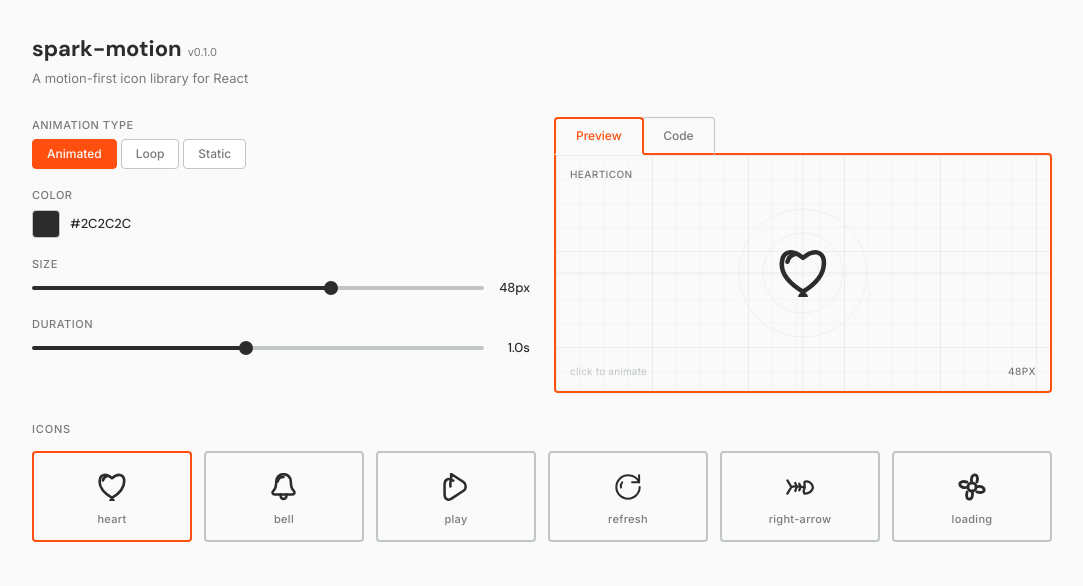
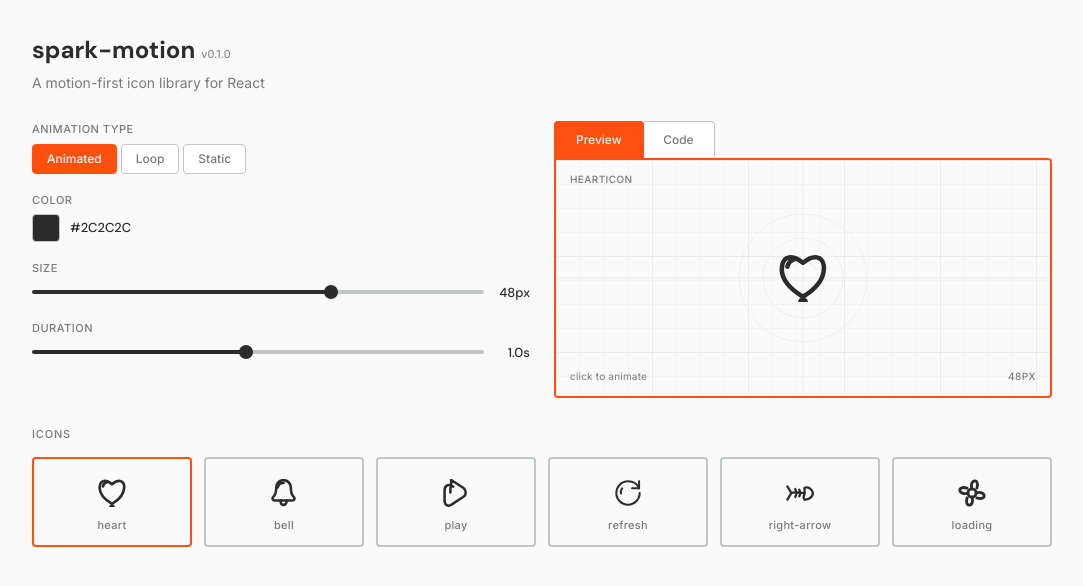
Before and after one commit to ImJelly02/spark-motion, a React (Vite) app: page / in a window 1280 px wide. Shown: the top 586 px of the page, without its empty margins (98-1181 px from the left). Built offline with nearby package versions, Linux system fonts and the light colour scheme.

Commit message:
small tweaks on preview area

```diff
--- a/src/playground/App.tsx
+++ b/src/playground/App.tsx
@@ -47,7 +47,7 @@ export function PlaygroundApp() {
             <h1
               style={{
                 fontFamily: "'DM Sans', sans-serif",
-                fontSize: '22px',
+                fontSize: '24px',
                 fontWeight: 700,
                 margin: 0,
                 color: '#2C2C2C',
@@ -66,7 +66,7 @@ export function PlaygroundApp() {
               v0.1.0
             </span>
           </div>
-          <p style={{ margin: 0, fontSize: '13px', color: '#7a7a7a' }}>
+          <p style={{ margin: 0, fontSize: '14px', color: '#7a7a7a' }}>
             A motion-first icon library for React
           </p>
         </header>
@@ -91,14 +91,14 @@ export function PlaygroundApp() {
           {/* Right: Tabbed preview / code */}
           <div style={{ display: 'flex', flexDirection: 'column', minWidth: 0 }}>
             {/* Tab bar */}
-            <div style={{ display: 'flex', marginBottom: '-2px', position: 'relative', zIndex: 2 }}>
+            <div style={{ display: 'flex', marginBottom: '-1px', position: 'relative', zIndex: 2 }}>
               <button
                 style={{
                   ...tabBase,
                   border: activeTab === 'preview' ? '2px solid #FF4F0F' : '1.5px solid #BFC6C4',
-                  borderBottom: activeTab === 'preview' ? '2px solid #FAFAFA' : '1.5px solid #BFC6C4',
-                  color: activeTab === 'preview' ? '#FF4F0F' : '#7a7a7a',
-                  background: activeTab === 'preview' ? '#FAFAFA' : 'transparent',
+                  borderBottom: activeTab === 'preview' ? '2px solid #FF4F0F' : '1.5px solid #BFC6C4',
+                  color: activeTab === 'preview' ? '#FAFAFA' : '#7a7a7a',
+                  background: activeTab === 'preview' ? '#FF4F0F' : '#FFFFFF',
                   zIndex: activeTab === 'preview' ? 3 : 1,
                 }}
                 onClick={() => setActiveTab('preview')}
@@ -111,7 +111,7 @@ export function PlaygroundApp() {
                   border: activeTab === 'code' ? '2px solid #2C2C2C' : '1.5px solid #BFC6C4',
                   borderBottom: activeTab === 'code' ? '2px solid #2C2C2C' : '1.5px solid #FF4F0F',
                   color: activeTab === 'code' ? '#FAFAFA' : '#7a7a7a',
-                  background: activeTab === 'code' ? '#2C2C2C' : 'transparent',
+                  background: activeTab === 'code' ? '#2C2C2C' : '#FFFFFF',
                   zIndex: activeTab === 'code' ? 3 : 1,
                 }}
                 onClick={() => setActiveTab('code')}
--- a/src/playground/components/Preview.tsx
+++ b/src/playground/components/Preview.tsx
@@ -112,7 +112,7 @@ export function Preview({ state }: Props) {
             fontSize: '10px',
             fontFamily: "'Inter', sans-serif",
             fontWeight: 400,
-            color: '#BFC6C4',
+            color: '#7a7a7a',
             letterSpacing: '0.2px',
             zIndex: 1,
           }}
```
